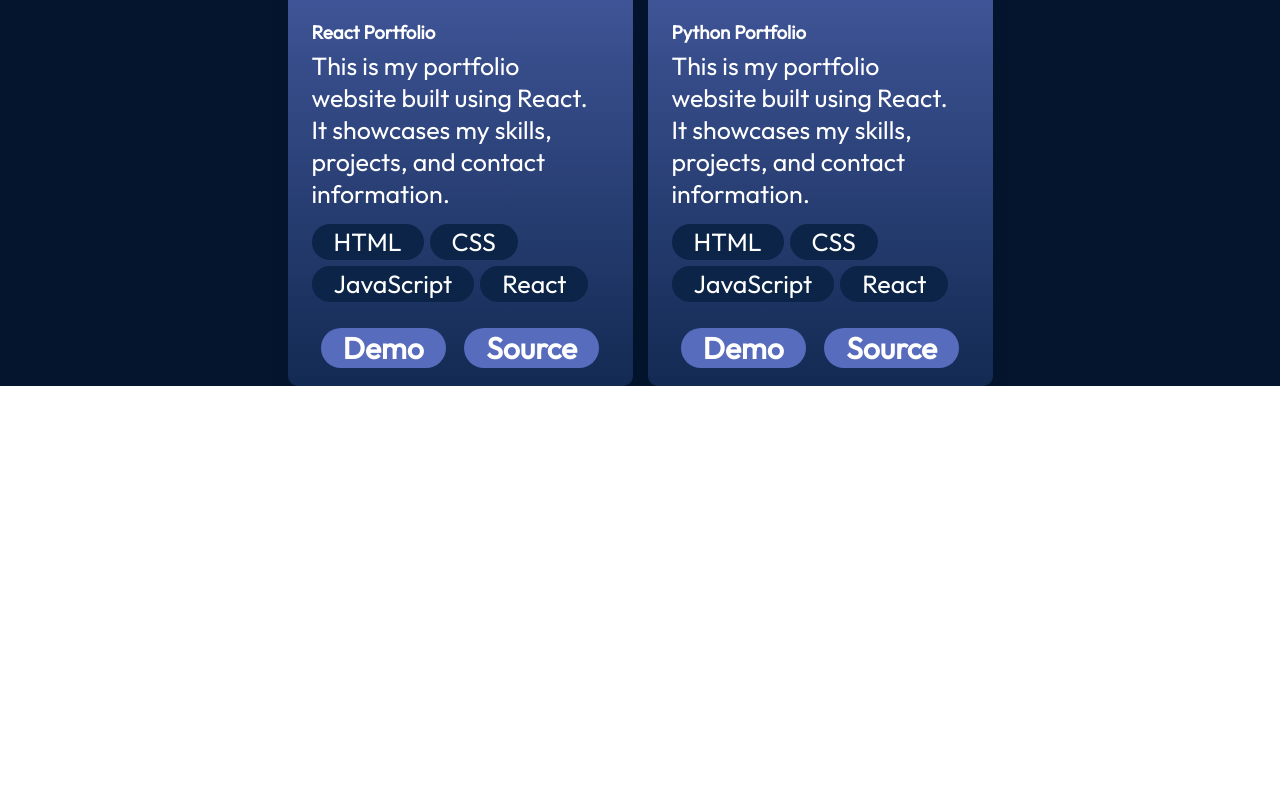
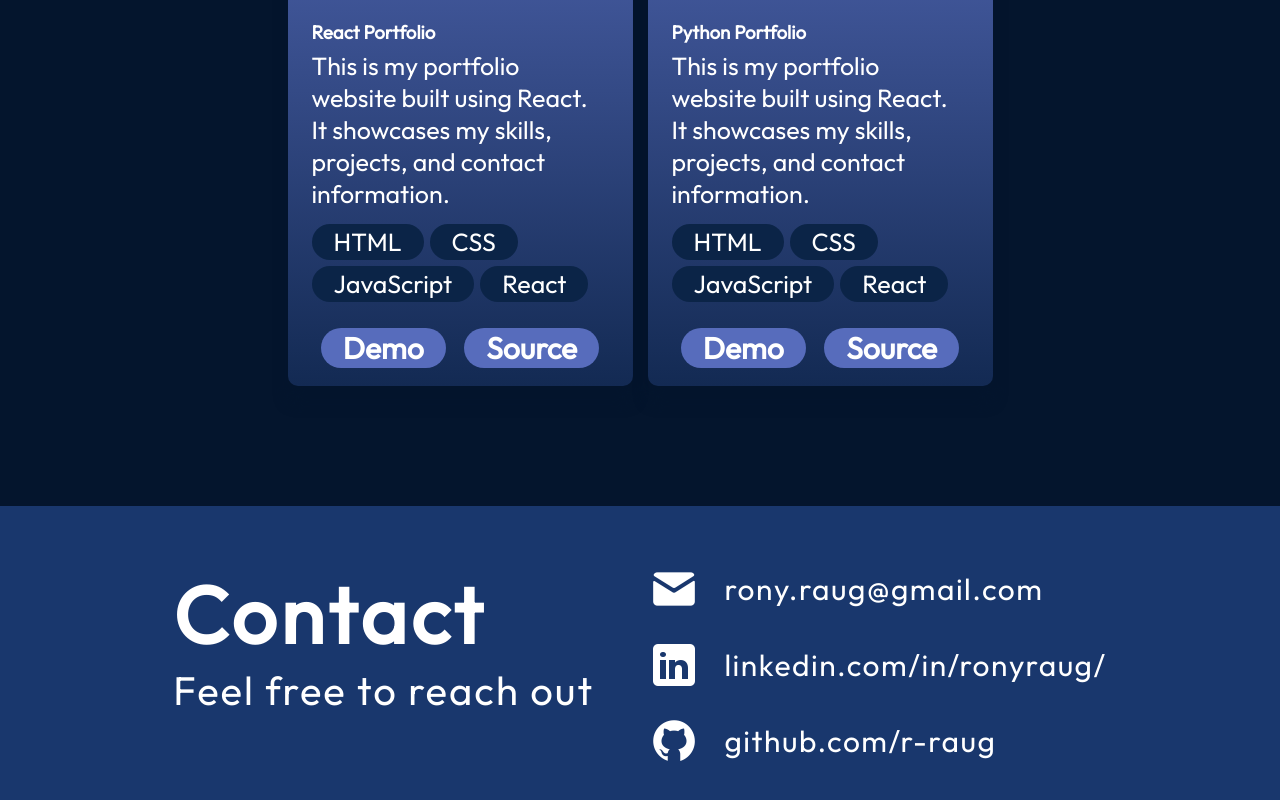
Before and after one commit to r-raug/r-raug.github.io, a React (Vite) app: page / in a window 1280 px wide. Shown: the part 2594-3394 px from the top of the page. Before the commit the page ends 2980 px from the top, so only its background shows below. Built offline with nearby package versions, Linux system fonts and the light colour scheme.

Commit message:
add footer

```diff
--- a/src/App.jsx
+++ b/src/App.jsx
@@ -5,6 +5,7 @@
 import { About } from './components/About/About';
 import { Experience } from './components/Experience/experience';
 import { Projects } from './components/Projects/Projects';
+import { Contact } from './components/Contact/Contact';
 function App() {
    return <div className={styles.App}>
       <Navbar />
@@ -12,6 +13,7 @@
       <About />
       <Experience />
       <Projects />
+      <Contact />
 
 
    </div>;
--- /dev/null
+++ b/src/components/Contact/Contact.jsx
@@ -0,0 +1,29 @@
+import React from "react";
+import { getImageUrl } from "../../utils";
+import styles from "./Contact.module.css";
+
+export const Contact = () => {
+    return (
+        <footer id="contact" className={styles.container}>
+            <div className={styles.text}>
+                <h2>Contact</h2>
+                <p>Feel free to reach out</p>
+            </div>
+            <ul className={styles.links}>
+                <li className={styles.link}><img src={[getImageUrl("contact/emailIcon.png")]} alt="Email Icon" />
+                    <a href ="mailto:rony.raug@gmail.com">rony.raug@gmail.com</a>
+                </li>
+                <li className={styles.link}><img src={[getImageUrl("contact/linkedinIcon.png")]} alt="LinkedIn Icon" />
+                    <a href ="https://www.linkedin.com/in/ronyraug/">linkedin.com/in/ronyraug/</a>
+                </li>
+                <li className={styles.link}><img src={[getImageUrl("contact/githubIcon.png")]} alt="GitHub Icon" />
+                    <a href ="https://github.com/r-raug">github.com/r-raug</a>
+                </li>
+            </ul>
+
+
+
+
+        </footer>
+    );
+}
--- /dev/null
+++ b/src/components/Contact/Contact.module.css
@@ -0,0 +1,67 @@
+@import "../../vars.css";
+
+.container{
+    color: var(--color-text);
+    margin-top: 120px;
+    background-color: var(--color-secondary);
+    display: flex;
+    flex-direction: row;
+    justify-content: space-evenly;
+    width: 100%;
+    padding: 58px 10%;
+    gap: 10px;
+}
+
+.text h2{
+    font-size: 80px;
+    font-weight: 700;
+    letter-spacing: 4px;
+
+}
+
+.text p{
+    font-size: 40px;
+    font-weight: 400;
+    letter-spacing: 2px;
+}
+
+.links{
+    display: flex;
+    flex-direction: column;
+    align-items: flex-start;
+    list-style: none;
+    gap: 26px;
+}
+
+.link{
+    display: flex;
+    align-items: center;
+    gap: 25px;
+}
+
+.link a{
+    text-decoration: none;
+    color: var(--color-text);
+    font-size: 30px;
+    font-weight: 400;
+    letter-spacing: 1.5px;
+}
+
+@media screen and (max-width: 830px){
+    .container{
+        flex-direction: column;
+        gap: 23px;
+    }
+
+    .text{
+        display: flex;
+        flex-direction: column;
+        align-items: center;
+    }
+
+    .links{
+        align-items: center;
+    }
+
+
+}
--- a/src/components/Projects/Projects.jsx
+++ b/src/components/Projects/Projects.jsx
@@ -6,7 +6,7 @@
 
 export const Projects = () => {
     return (
-        <section className={styles.container}>
+        <section className={styles.container} id="projects">
         <h2 className={styles.title}>Projects</h2>
         <div className={styles.projects}>
             {projects.map((project, id) => {
```
